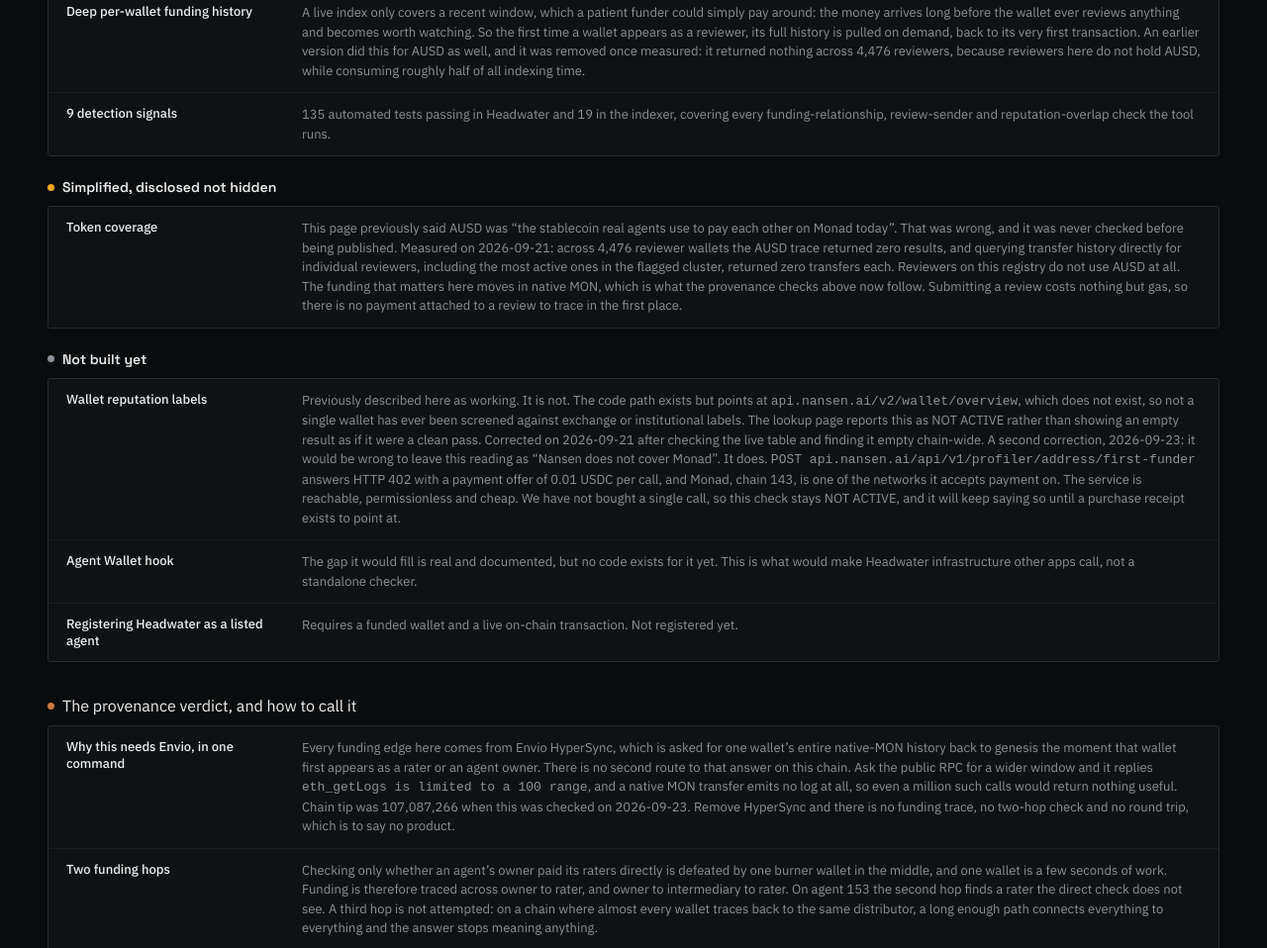
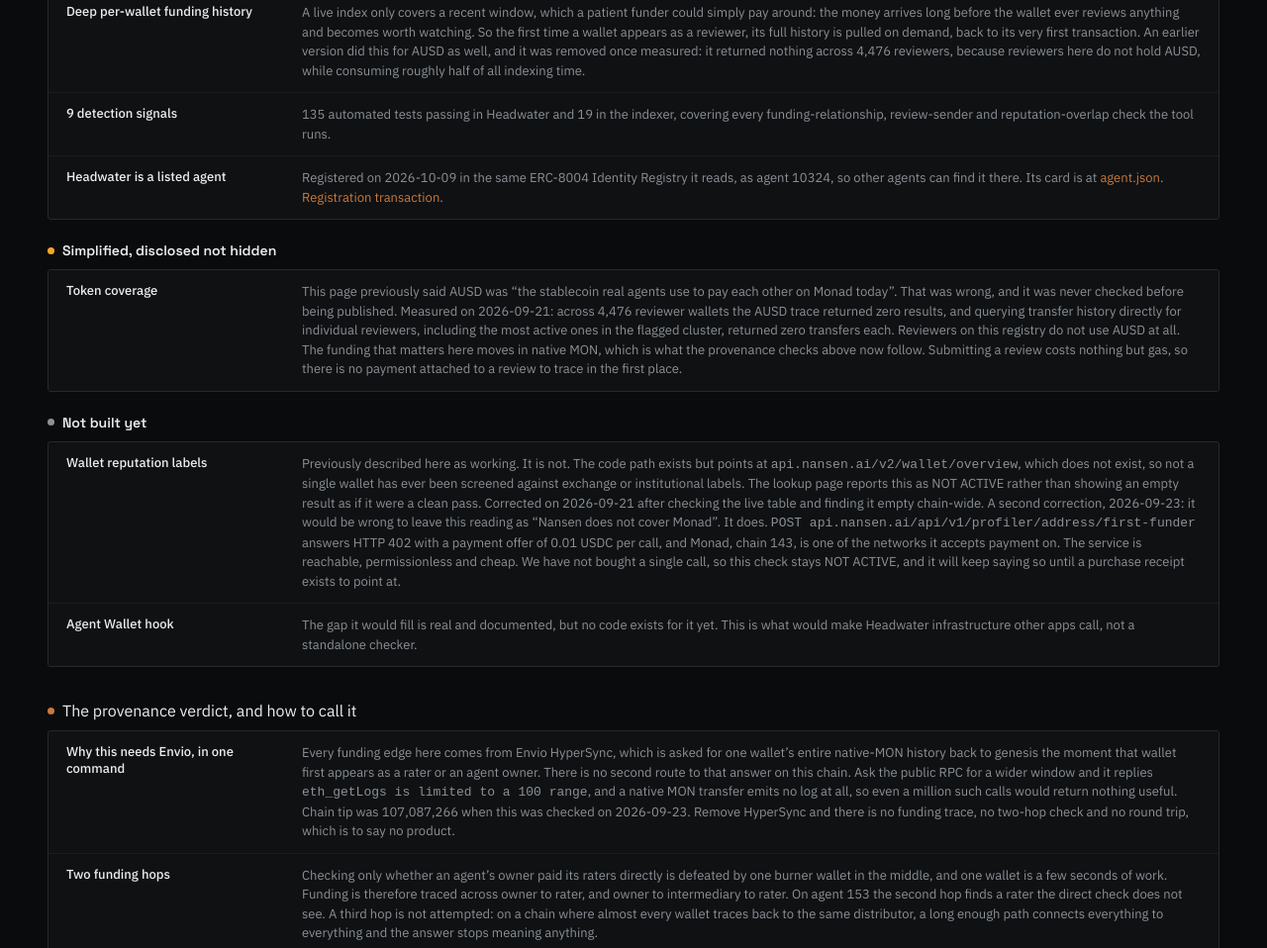
Before and after one commit to Sireadell/headwater, a website: page docs/methodology.html in a window 1280 px wide. Shown: the part 1005-1963 px from the top of the page at 99% size. Drawn offline with Linux system fonts and the light colour scheme.

Commit message:
List Headwater as ERC-8004 agent 10324 on Monad

```diff
--- a/docs/methodology.html
+++ b/docs/methodology.html
@@ -71,6 +71,10 @@
           <div class="method-label">9 detection signals</div>
           <div class="method-desc">135 automated tests passing in Headwater and 19 in the indexer, covering every funding-relationship, review-sender and reputation-overlap check the tool runs.</div>
         </div>
+        <div class="method-row">
+          <div class="method-label">Headwater is a listed agent</div>
+          <div class="method-desc">Registered on 2026-10-09 in the same ERC-8004 Identity Registry it reads, as agent 10324, so other agents can find it there. Its card is at <a href="agent.json">agent.json</a>. <a href="https://monadscan.com/tx/0x6c00dbc619e1c8777065e22fc5a54e1ea2ca2e53011f6775cf362049789805b2">Registration transaction</a>.</div>
+        </div>
       </div>
     </div>
 
@@ -100,10 +104,6 @@
         <div class="method-row">
           <div class="method-label">Agent Wallet hook</div>
           <div class="method-desc">The gap it would fill is real and documented, but no code exists for it yet. This is what would make Headwater infrastructure other apps call, not a standalone checker.</div>
-        </div>
-        <div class="method-row">
-          <div class="method-label">Registering Headwater as a listed agent</div>
-          <div class="method-desc">Requires a funded wallet and a live on-chain transaction. Not registered yet.</div>
         </div>
       </div>
 
```
